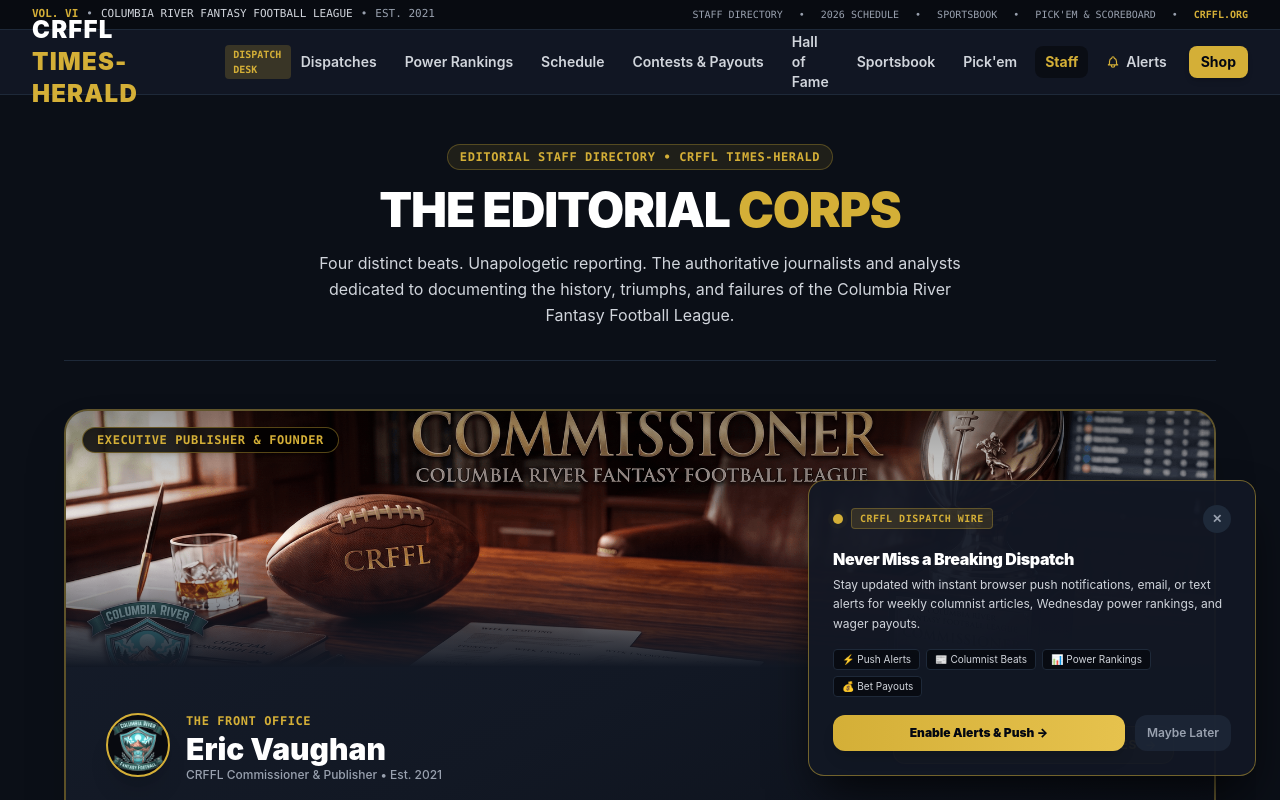
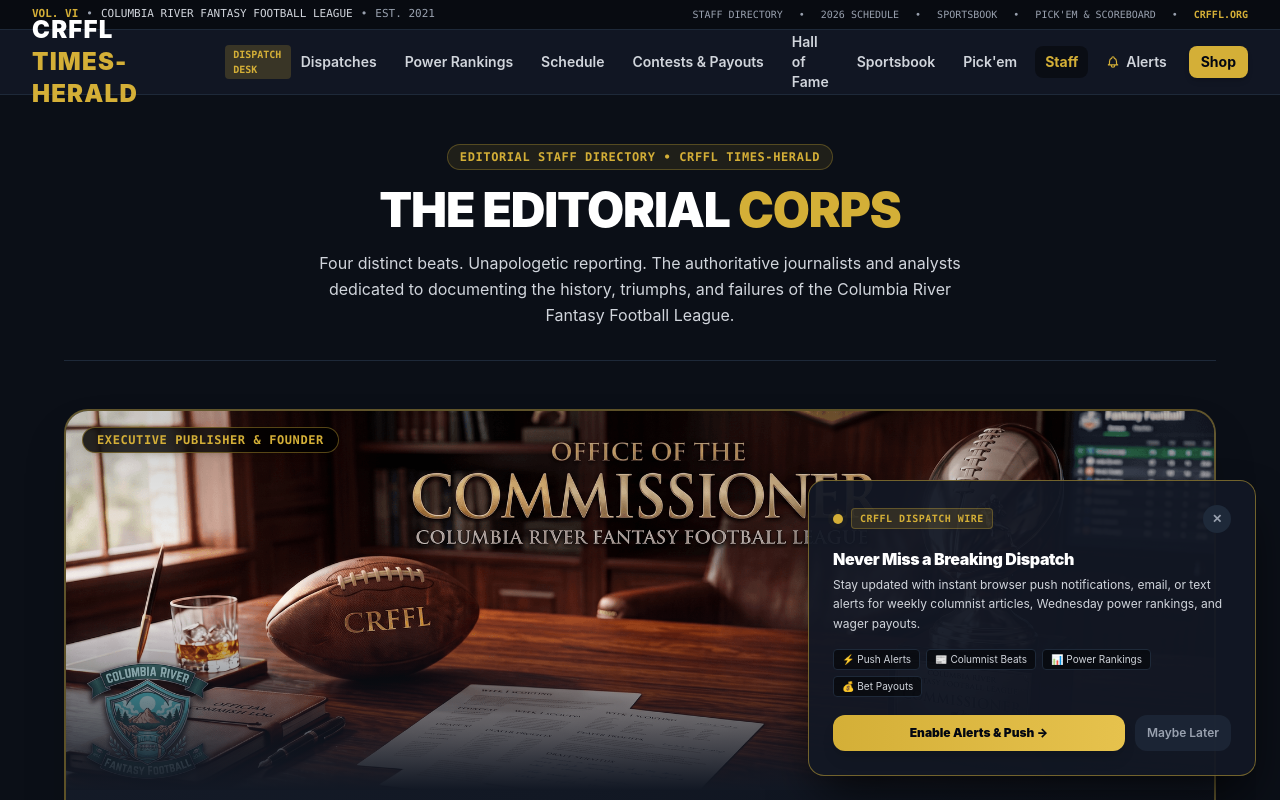
Before and after one commit to ESVNSCR/crffl-newsroom, a Next.js app: page /staff in a window 1280 px wide. Shown: the top 800 px of the page. Built offline with nearby package versions, Linux system fonts and the light colour scheme; no server answers.

Commit message:
fix(banner): display full uncropped commissioner banner with natural aspect ratio

```diff
--- a/src/app/admin/dispatch/page.jsx
+++ b/src/app/admin/dispatch/page.jsx
@@ -377,7 +377,7 @@ export default function AdminDispatchPage() {
                 <img
                   src={bannerUrl}
                   alt="Office of the Commissioner"
-                  className="w-full h-auto max-h-72 object-cover object-center"
+                  className="w-full h-auto block"
                 />
                 <div className="absolute top-3 right-3 bg-black/80 backdrop-blur-md px-3 py-1 rounded-full border border-white/20 text-[11px] font-mono font-bold text-[#d4af37]">
                   ★ Official Header Banner
@@ -560,6 +560,15 @@ export default function AdminDispatchPage() {
                 />
               ) : (
                 <div className="p-6 sm:p-10 rounded-2xl bg-[#121824] border border-gray-800 shadow-inner space-y-6">
+                  {bannerUrl && (
+                    <div className="w-full rounded-2xl overflow-hidden border border-[#d4af37]/40 shadow-2xl bg-black/60 relative">
+                      <img
+                        src={bannerUrl}
+                        alt="Office of the Commissioner"
+                        className="w-full h-auto block"
+                      />
+                    </div>
+                  )}
                   <div className="border-b border-gray-800 pb-4">
                     <span className="text-xs font-mono uppercase text-[#d4af37] font-bold">
                       {categoryName} • Week {weekNumber}
--- a/src/app/staff/page.jsx
+++ b/src/app/staff/page.jsx
@@ -100,13 +100,13 @@ export default function StaffDirectoryPage() {
 
         {/* Commissioner Feature Masthead */}
         <div className="rounded-3xl overflow-hidden bg-gradient-to-br from-[#161d2b] via-[#121824] to-[#0a0e17] border-2 border-[#d4af37]/40 shadow-2xl relative">
-          <div className="w-full h-48 sm:h-64 relative overflow-hidden bg-black">
+          <div className="w-full relative overflow-hidden bg-black">
             <img
               src="/commissioner-banner.png"
               alt="Office of the Commissioner"
-              className="w-full h-full object-cover object-center"
+              className="w-full h-auto block"
             />
-            <div className="absolute inset-0 bg-gradient-to-t from-[#121824] via-transparent to-black/40" />
+            <div className="absolute inset-0 bg-gradient-to-t from-[#121824] via-transparent to-black/20" />
             <div className="absolute top-4 left-4 bg-black/80 backdrop-blur-md px-3.5 py-1 rounded-full border border-[#d4af37]/40 text-xs font-mono font-bold text-[#d4af37] tracking-wider uppercase shadow-md">
               Executive Publisher &amp; Founder
             </div>
--- a/src/components/ArticleModal.jsx
+++ b/src/components/ArticleModal.jsx
@@ -62,7 +62,7 @@ export default function ArticleModal({ article, onClose }) {
               <img
                 src={article.banner_url || '/commissioner-banner.png'}
                 alt="Office of the Commissioner"
-                className="w-full h-auto max-h-72 object-cover object-center"
+                className="w-full h-auto block"
               />
             </div>
           )}
```
